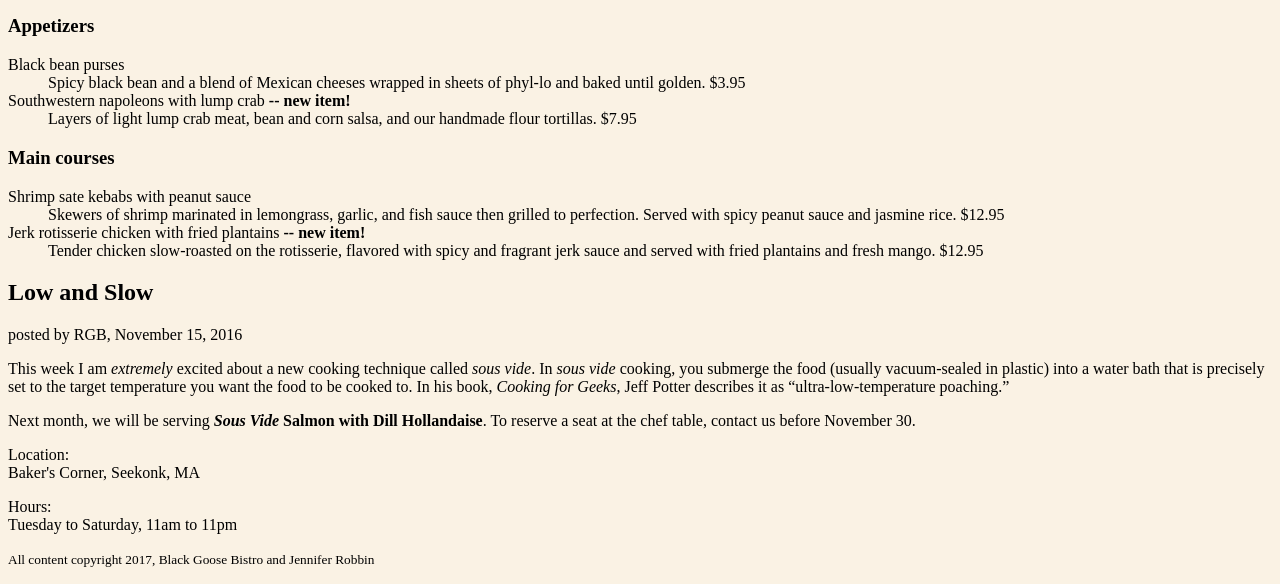
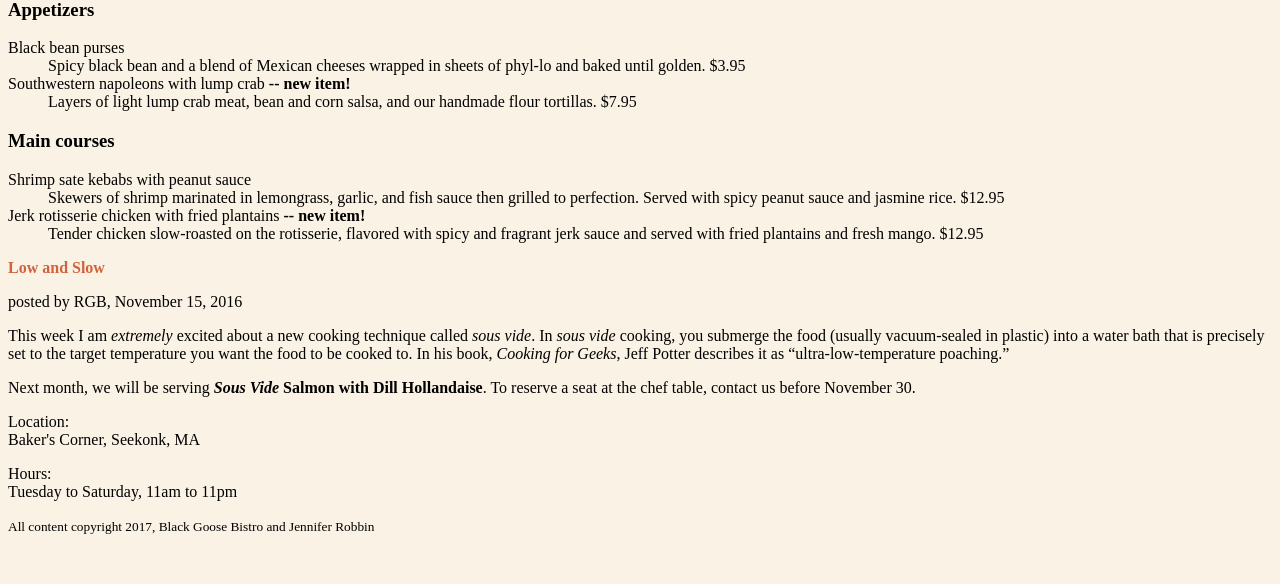
Before and after one commit to izzyzapata/fid, a plain HTML site: page bgnews.html in a window 1280 px wide. Shown: the part 274-858 px from the top of the page. After the commit the page ends 825 px from the top, so only its background shows below. Drawn offline with Linux system fonts and the light colour scheme.

Commit message:
Update bgnews.html

```diff
--- a/bgnews.html
+++ b/bgnews.html
@@ -8,6 +8,12 @@
 body {
 	background-color: #faf2e4;
 }
+
+h2 {
+	color: #d1633c;
+	font-size: 1em;
+}
+
 </style>
 
 <body>
```
